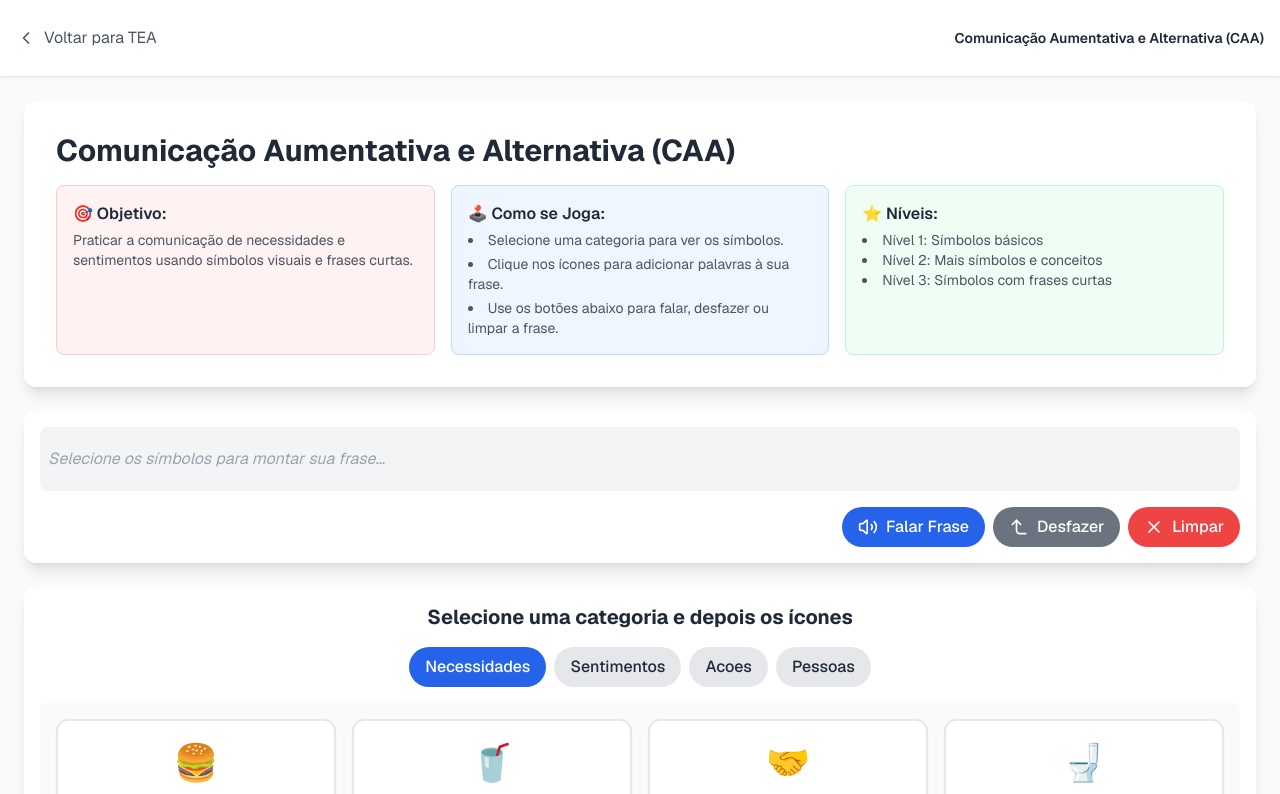
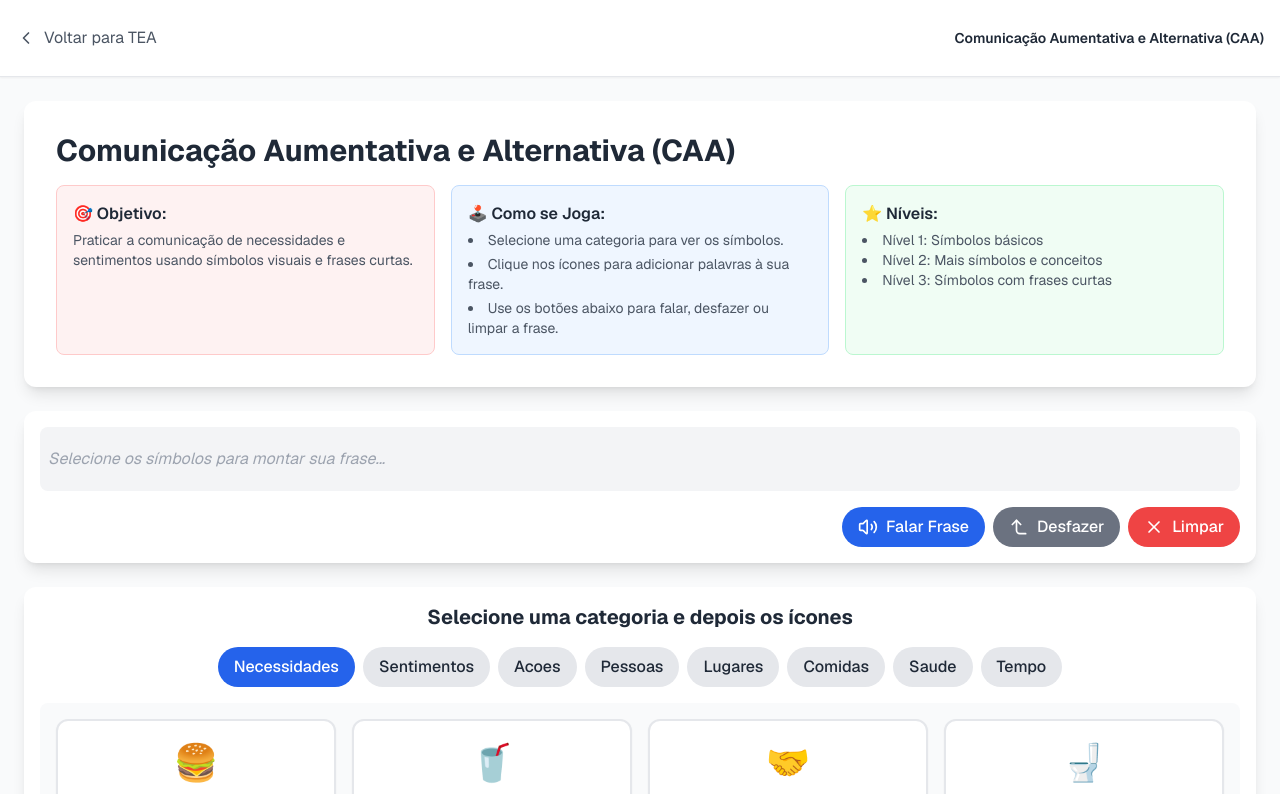
Before and after one commit to ClaudemirWork/teaplus-working, a Next.js app: page /caa in a window 1280 px wide. Shown: the top 794 px of the page. Built offline with nearby package versions, Linux system fonts and the light colour scheme.

Commit message:
Novas correções na atividade CAA

```diff
--- a/app/caa/page.tsx
+++ b/app/caa/page.tsx
@@ -43,6 +43,40 @@ export default function CAAActivityPage() {
             { text: 'Amigo', icon: '👫' },
             { text: 'Professor', icon: '🧑‍🏫' },
             { text: 'Eu', icon: '🙋' },
+        ],
+        lugares: [
+            { text: 'Sala', icon: '🛋️' },
+            { text: 'Quarto', icon: '🛏️' },
+            { text: 'Carro', icon: '🚗' },
+            { text: 'Supermercado', icon: '🛒' },
+            { text: 'Parque', icon: '🌳' },
+            { text: 'Brinquedo', icon: '🧸' },
+            { text: 'Celular', icon: '📱' },
+        ],
+        comidas: [
+            { text: 'Maçã', icon: '🍎' },
+            { text: 'Banana', icon: '🍌' },
+            { text: 'Leite', icon: '🥛' },
+            { text: 'Pão', icon: '🍞' },
+            { text: 'Pizza', icon: '🍕' },
+            { text: 'Doce', icon: '🍬' },
+            { text: 'Água', icon: '💧' },
+        ],
+        saude: [
+            { text: 'Banho', icon: '🚿' },
+            { text: 'Escovar os dentes', icon: '🦷' },
+            { text: 'Remédio', icon: '💊' },
+            { text: 'Febre', icon: '🌡️' },
+            { text: 'Dormir', icon: '😴' },
+            { text: 'Curativo', icon: '🩹' },
+        ],
+        tempo: [
+            { text: 'Sol', icon: '☀️' },
+            { text: 'Lua', icon: '🌙' },
+            { text: 'Relógio', icon: '⏰' },
+            { text: 'Calendário', icon: '🗓️' },
+            { text: 'Escola', icon: '🏫' },
+            { text: 'Família', icon: '👨‍👩‍👧‍👦' },
         ],
     };
 
```
